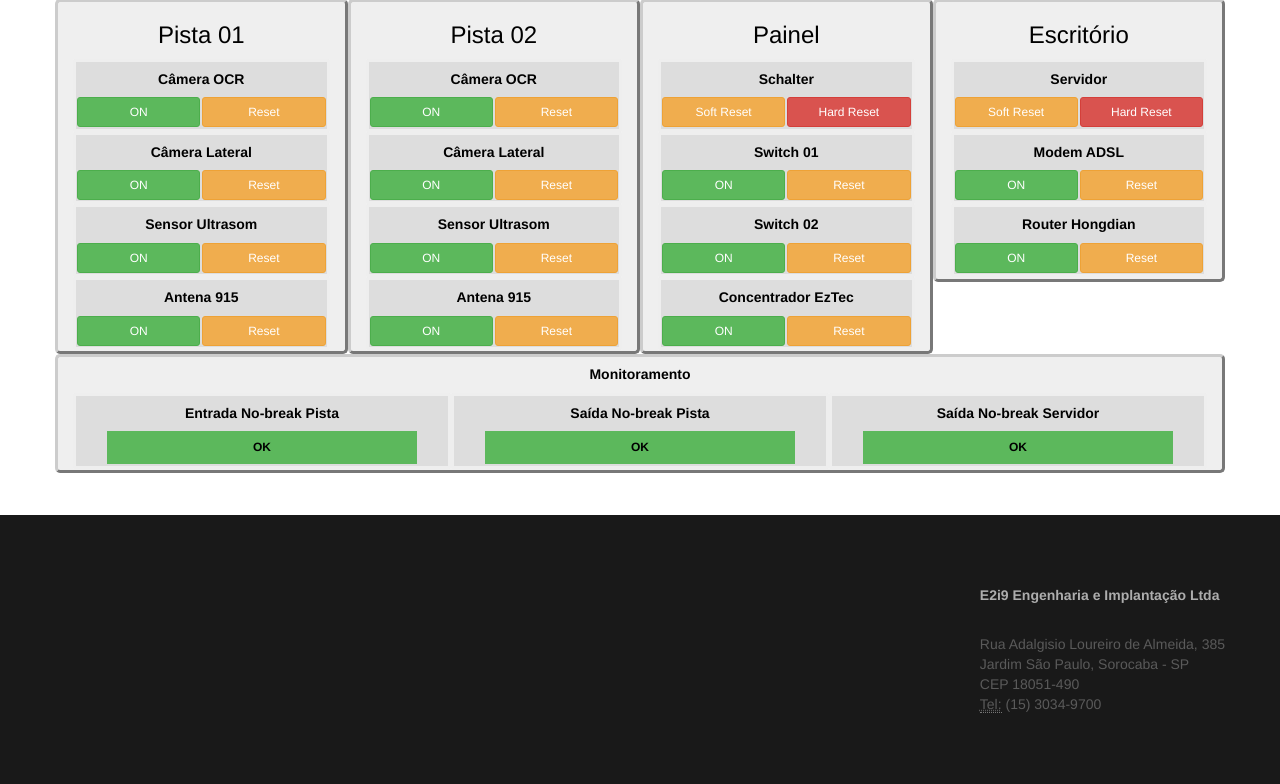
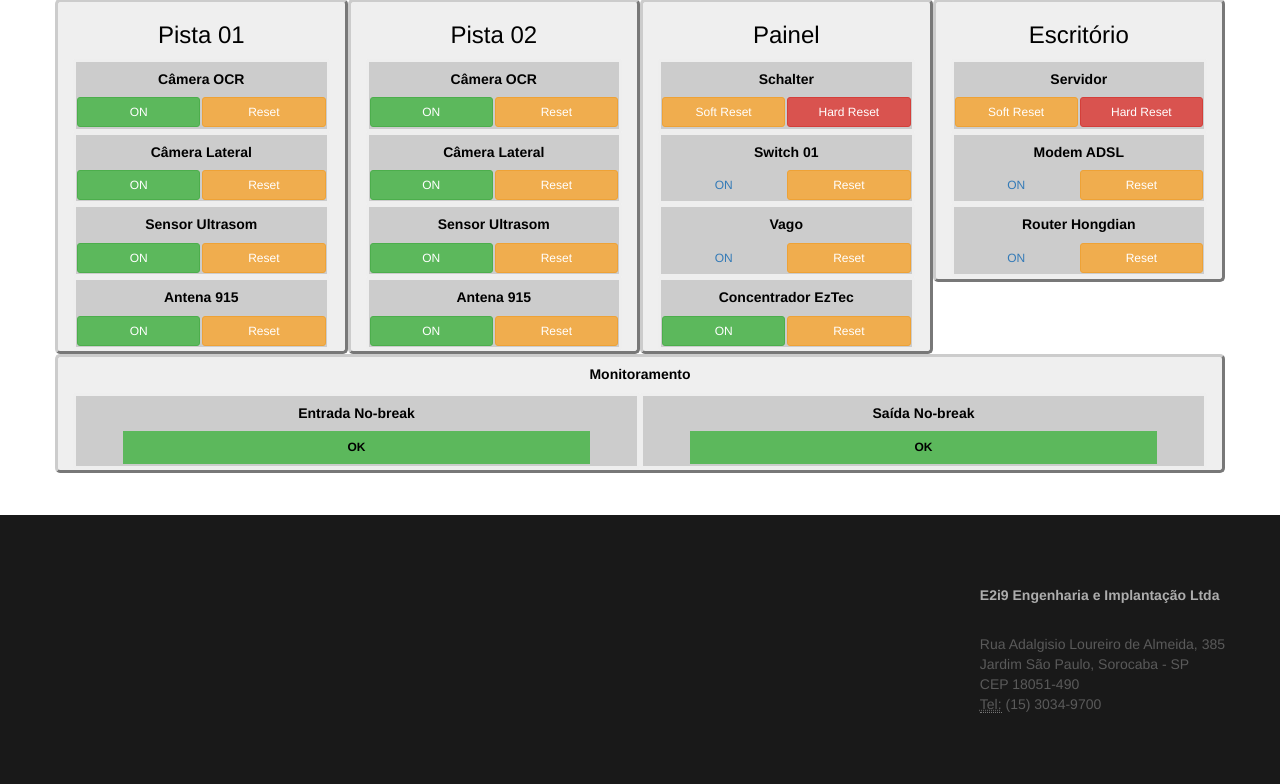
Before and after one commit to TemosEngenharia/RPI-IO, a Flask app: page /opr in a window 1280 px wide. Shown: the part 51-835 px from the top of the page. Run offline with Flask 2, Linux system fonts and the light colour scheme; some libraries are stand-ins or nearby versions.

Commit message:
Fix #5 #6 #23 #22

```diff
--- a/RPi_IO/net.py
+++ b/RPi_IO/net.py
@@ -47,7 +47,7 @@ def temp_update():
             failed = False
             latency = rawPingData[1][index + 5:]
             latency = latency[:latency.find(' ')]
-    ret = rrdtool.update('/var/ramdisk/var/net.rrd','N:'+latency)
+    ret = rrdtool.update('/var/ramdisk/var/net.rrd','N:'+str(latency))
     if ret:
         print rrdtool.error()
 
--- a/RPi_WEB/static/css/base.css
+++ b/RPi_WEB/static/css/base.css
@@ -23,7 +23,7 @@ section#input-modules {
   border-color: #cccccc;
 }
 .module-io {
-  background-color: #dddddd;
+  background-color: #cccccc;
   color: #000000;
   border-radius:2px;
   margin-left: 0rem;
--- a/RPi_WEB/templates/index.html
+++ b/RPi_WEB/templates/index.html
@@ -15,13 +15,13 @@
   <div class="col-md-6">
     <h3 class="text-left">Disponibilidade de Link</h3>
     <div class="row">
-      <img src='static/graph/net1.png' width="497" height="173">
+      <img src='static/graph/net1.png' width="497" height="187">
     </div>
     <div class="row">
-      <img src='static/graph/net24.png' width="497" height="173">
+      <img src='static/graph/net24.png' width="497" height="187">
     </div>
     <div class="row">
-      <img src='static/graph/net48.png' width="497" height="173">
+      <img src='static/graph/net48.png' width="497" height="187">
     </div>
   </div>
 {% endblock %}
--- a/RPi_WEB/templates/opr_abastece.html
+++ b/RPi_WEB/templates/opr_abastece.html
@@ -1,3 +1,4 @@
+<meta http-equiv="refresh" content="5; URL=/opr">
 {% extends "base.html" %}
 {% block content %}
   <div class="row">
@@ -126,9 +127,11 @@
         <h5 class="text-center"><b>Switch 01</b></h5>
         <div class="col-sm-6 col">
           {% if M4[0].status == false %}
-            <a href="{{M4[0].name}}/on" class="btn btn-block btn-sm btn-success" role="button">ON</a>
+            <!--<a href="{{M4[0].name}}/on" class="btn btn-block btn-sm btn-success.disable" role="button">ON</a>-->
+            <a href="#" class="btn btn-block btn-sm btn-success.disable" role="button">ON</a>
           {% elif M4[0].status == true %}
-            <a href="{{M4[0].name}}/off" class="btn btn-block btn-sm btn-danger" role="button">OFF</a>
+            <!--<a href="{{M4[0].name}}/off" class="btn btn-block btn-sm btn-danger.disable" role="button">OFF</a>-->
+            <a href="#" class="btn btn-block btn-sm btn-danger.disable" role="button">OFF</a>
           {% endif %}
         </div>
         <div class="col-sm-6 col">
@@ -136,12 +139,14 @@
         </div>
       </div>
       <div class="module-io row">
-        <h5 class="text-center"><b>Switch 02</b></h5>
+        <h5 class="text-center"><b>Vago</b></h5>
         <div class="col-sm-6 col">
           {% if M4[1].status == false %}
-            <a href="{{M4[1].name}}/on" class="btn btn-block btn-sm btn-success" role="button">ON</a>
+            <!--<a href="{{M4[1].name}}/on" class="btn btn-block btn-sm btn-success.disable" role="button">ON</a>-->
+            <a href="#" class="btn btn-block btn-sm btn-success.disable" role="button">ON</a>
           {% elif M4[1].status == true %}
-            <a href="{{M4[1].name}}/off" class="btn btn-block btn-sm btn-danger" role="button">OFF</a>
+            <!--<a href="{{M4[1].name}}/off" class="btn btn-block btn-sm btn-danger.disable" role="button">OFF</a>-->
+            <a href="#" class="btn btn-block btn-sm btn-danger.disable" role="button">OFF</a>
           {% endif %}
         </div>
         <div class="col-sm-6 col">
@@ -177,9 +182,11 @@
         <h5 class="text-center"><b>Modem ADSL</b></h5>
         <div class="col-sm-6 col">
           {% if M5[1].status == false %}
-            <a href="{{M5[1].name}}/on" class="btn btn-block btn-sm btn-success" role="button">ON</a>
+            <!--<a href="{{M5[1].name}}/on" class="btn btn-block btn-sm btn-success.disable" role="button">ON</a>-->
+            <a href="#" class="btn btn-block btn-sm btn-success.disable" role="button">ON</a>
           {% elif M5[1].status == true %}
-            <a href="{{M5[1].name}}/off" class="btn btn-block btn-sm btn-danger" role="button">OFF</a>
+            <!--<a href="{{M5[1].name}}/off" class="btn btn-block btn-sm btn-danger.disable" role="button">OFF</a>-->
+            <a href="#" class="btn btn-block btn-sm btn-danger.disable" role="button">OFF</a>
           {% endif %}
         </div>
         <div class="col-sm-6 col">
@@ -190,9 +197,11 @@
         <h5 class="text-center"><b>Router Hongdian</b></h5>
         <div class="col-sm-6 col">
           {% if M5[2].status == false %}
-            <a href="{{M5[2].name}}/on" class="btn btn-block btn-sm btn-success" role="button">ON</a>
+            <!--<a href="{{M5[2].name}}/on" class="btn btn-block btn-sm btn-success.disable" role="button">ON</a>-->
+            <a href="#" class="btn btn-block btn-sm btn-success.disable" role="button">ON</a>
           {% elif M5[2].status == true %}
-            <a href="{{M5[2].name}}/off" class="btn btn-block btn-sm btn-danger" role="button">OFF</a>
+            <!--<a href="{{M5[2].name}}/off" class="btn btn-block btn-sm btn-danger.disable" role="button">OFF</a>-->
+            <a href="#" class="btn btn-block btn-sm btn-danger.disable" role="button">OFF</a>
           {% endif %}
         </div>
         <div class="col-sm-6 col">
@@ -204,8 +213,8 @@
   <div class="row">
     <div class="slot-io col-md-12">
       <h5 class="text-center"><b>Monitoramento</b></h5>
-      <div class="module-io col-md-4">
-        <h5 class="text-center"><b>Entrada No-break Pista</b></h5>
+      <div class="module-io col-md-6">
+        <h5 class="text-center"><b>Entrada No-break</b></h5>
         {% if M7[0].status == false %}
           <div class="status-success col-md-10 col-md-offset-1">
             <h6 class="text-center"><b>OK</b></h6>
@@ -216,8 +225,8 @@
           </div>
         {% endif %}
       </div>
-      <div class="module-io col-md-4">
-        <h5 class="text-center"><b>Saída No-break Pista</b></h5>
+      <div class="module-io col-md-6">
+        <h5 class="text-center"><b>Saída No-break</b></h5>
         {% if M7[1].status == false %}
           <div class="status-success col-md-10 col-md-offset-1">
             <h6 class="text-center"><b>OK</b></h6>
@@ -228,6 +237,7 @@
           </div>
         {% endif %}
       </div>
+      <!--
       <div class="module-io col-md-4">
         <h5 class="text-center"><b>Saída No-break Servidor</b></h5>
         {% if M7[2].status == false %}
@@ -241,6 +251,7 @@
         {% endif %}
         </div>
       </div>
+      -->
     </div>
   </div>
 {% endblock %}
--- a/RPi_WEB/views.py
+++ b/RPi_WEB/views.py
@@ -69,14 +69,14 @@ def action(mod_name, action):
                reset_pin(mod, 3)
             if action == 'softreset':
                if mod.name ==  'M3C':
-                   cmd = ["net", "rpc", "shutdown", "-r", "-f", "-t", "1", "-I", "192.168.1.21", "-U", "Administrador%SemParar"]
-                   p = subprocess.Popen(cmd, stdout = subprocess.PIPE, stderr=subprocess.PIPE, stdin=subprocess.PIPE, shell=True)
+                   cmd = '/usr/bin/net rpc shutdown -r -f -t 1 -I 192.168.1.21 -U Administrador%SemParar'
+                   p = subprocess.Popen(cmd, stdout=subprocess.PIPE, stderr=subprocess.PIPE, stdin=subprocess.PIPE, shell=True)
                    out,err = p.communicate()
                    if err:
                        return err
                elif mod.name == 'M5A':
-                   cmd = ["net", "rpc", "shutdown", "-r", "-f", "-t", "1", "-I", "192.168.1.10", "-U", "Administrador%SemParar"]
-                   p = subprocess.Popen(cmd, stdout = subprocess.PIPE, stderr=subprocess.PIPE, stdin=subprocess.PIPE, shell=True)
+                   cmd = '/usr/bin/net rpc shutdown -r -f -t 1 -I 192.168.1.10 -U Administrador%SemParar'
+                   p = subprocess.Popen(cmd, stdout=subprocess.PIPE, stderr=subprocess.PIPE, stdin=subprocess.PIPE, shell=True)
                    out,err = p.communicate()
                    if err:
                        return err
```
Also changed, not shown: RPi_WEB/static/graph/net1.png, RPi_WEB/static/graph/net24.png, RPi_WEB/static/graph/net48.png, RPi_WEB/static/graph/temp1.png, RPi_WEB/static/graph/temp12.png, RPi_WEB/static/graph/temp24.png, RPi_WEB/static/graph/temp48.png, RPi_WEB/static/graph/temp6.png, 1 other file.
